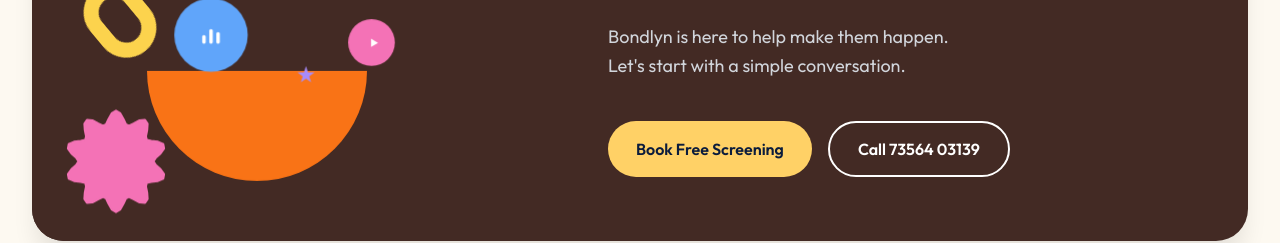
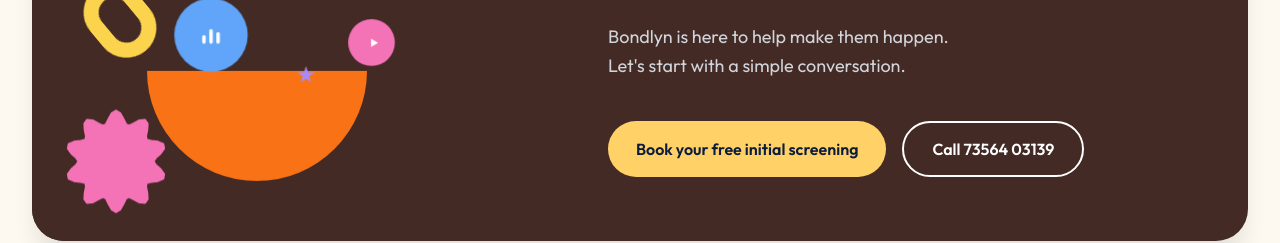
Before and after one commit to certifyied/bondlyn, a React (Vite) app: page /terms in a window 1280 px wide. Shown: the part 1140-1383 px from the top of the page. Built offline with nearby package versions, Linux system fonts and the light colour scheme.

Commit message:
free intial screnn change

```diff
--- a/src/components/CtaBlock.jsx
+++ b/src/components/CtaBlock.jsx
@@ -66,7 +66,7 @@
             Let's start with a simple conversation.
           </p>
           <div className="cta-buttons">
-            <button className="btn-cta-primary" onClick={openModal}>Book Free Screening</button>
+            <button className="btn-cta-primary" onClick={openModal}>Book your free initial screening</button>
             <a
               href="tel:+917356403139"
               className="btn-cta-secondary"
--- a/src/components/EnquiryModal.jsx
+++ b/src/components/EnquiryModal.jsx
@@ -174,7 +174,7 @@
               <div className="lock-badge">
                 <Lock size={14} style={{ marginRight: '6px' }} /> Initial Screening Request
               </div>
-              <h2 id="dialog-title" className="dialog-title">Book Your Initial Screening</h2>
+              <h2 id="dialog-title" className="dialog-title">Book your free initial screening</h2>
               <p className="dialog-subtitle">
                 Enter your details below, and our specialist therapists will contact you to arrange an initial developmental overview.
               </p>
@@ -303,7 +303,7 @@
                     <Loader2 className="spinner animate-spin" size={18} style={{ marginRight: '8px', display: 'inline-block' }} /> Submitting...
                   </>
                 ) : (
-                  'Book Initial Screening'
+                  'Book your free initial screening'
                 )}
               </button>
             </form>
--- a/src/components/HeroSection.jsx
+++ b/src/components/HeroSection.jsx
@@ -83,7 +83,7 @@
           >
             Explore Our Services
           </button>
-          <button className="btn btn-outline" onClick={openModal}>Book Your Initial Screening</button>
+          <button className="btn btn-outline" onClick={openModal}>Book your free initial screening</button>
         </div>
       </div>
 
--- a/src/components/HowItWorksSection.jsx
+++ b/src/components/HowItWorksSection.jsx
@@ -316,7 +316,7 @@
             viewport={{ once: true, margin: "-50px" }}
             transition={{ duration: 0.8, ease: [0.22, 1, 0.36, 1], delay: 0.15 }}
           >
-            <h3 className="step-title">Step 2: Book Your Initial Screening</h3>
+            <h3 className="step-title">Step 2: Book your free initial screening</h3>
 
             <div className={`steps-remainder-wrapper ${!isRevealed ? 'is-blurred' : ''}`}>
               <p className="step-desc">
--- a/src/components/TestimonialsSection.jsx
+++ b/src/components/TestimonialsSection.jsx
@@ -4,11 +4,6 @@
 import './TestimonialsSection.css';
 
 const TESTIMONIALS = [
-  {
-    text: "ഞങ്ങൾ ആദ്യം ബോണ്ട്‌ലിനിൽ എത്തുമ്പോൾ എന്റെ മകന് ഒരു വാക്കുപോലും സംസാരിക്കാൻ കഴിഞ്ഞിരുന്നില്ല. ആറുമാസത്തിനുശേഷം, അവന് ആവശ്യമുള്ളതെല്ലാം പൂർണ്ണ വാക്യങ്ങളിൽ അവൻ ചോദിക്കുന്നു. അതിനെക്കുറിച്ച് ചിന്തിക്കുമ്പോൾ എനിക്കിപ്പോഴും കണ്ണുനിറയും. ഈ ടീം എന്റെ കുട്ടിയെ ചികിത്സിക്കുക മാത്രമല്ല ചെയ്തത്; ഞാൻ അവനിൽ വിശ്വസിക്കാൻ പഠിക്കുന്നതിന് മുമ്പേ അവർ അവനിൽ വിശ്വസിച്ചു.",
-    author: "Parent of a 4-year-old",
-    service: "Speech Therapy"
-  },
   {
     text: "We started speech therapy for our son at the age of 2 due to speech delay. Our therapist Sana mam was incredibly patient, caring, and dedicated throughout the journey. With her guidance and support, our son's speech improved remarkably, and by the age of 2 years and 3 months, he was speaking well. For our family, Sana was truly a blessing from God. We are forever grateful for her support and dedication.",
     author: "Sreya K., Parent of a 2-year-old",
--- a/src/components/WhoWeAreSection.jsx
+++ b/src/components/WhoWeAreSection.jsx
@@ -2,7 +2,7 @@
 import { motion } from 'framer-motion';
 import keralaKid1 from '../assets/kerala_kid_1.webp';
 import keralaKid2 from '../assets/kerala_kid_2.webp';
-import bondlynLogo2 from '../assets/bondlyn_logo2.webp';
+import bondlynCircle from '../assets/bondlyn_circle.webp';
 import puzzleSage from '../assets/puzzle_piece_sage.webp';
 import puzzleBlue from '../assets/puzzle_piece_blue.webp';
 import puzzleYellow from '../assets/puzzle_piece_yellow.webp';
@@ -32,7 +32,7 @@
 
           {/* Center Logo Bubble */}
           <div className="wwa-center-logo">
-            <img src={bondlynLogo2} alt="Bondlyn Logo" />
+            <img src={bondlynCircle} alt="Bondlyn Logo" />
           </div>
 
           {/* Floating Puzzle Pieces (3D Images) */}
--- a/src/pages/ServiceDetail.jsx
+++ b/src/pages/ServiceDetail.jsx
@@ -53,7 +53,7 @@
             More detailed information about this therapy will be updated here. We work with each family to tailor this service perfectly to your child's needs.
           </p>
           <div className="service-actions">
-            <button className="btn-primary" onClick={openModal}>Book Free Screening</button>
+            <button className="btn-primary" onClick={openModal}>Book your free initial screening</button>
             <Link to="/" className="btn-secondary">Back to Home</Link>
           </div>
         </div>
```
Also changed, not shown: src/assets/bondlyn_circle.webp (added).
